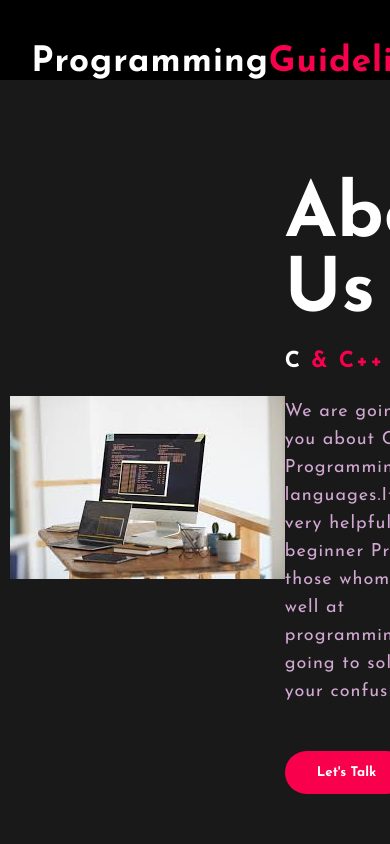
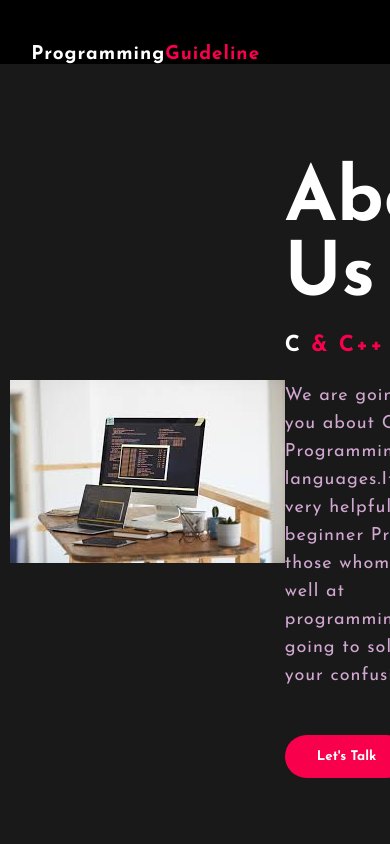
Before and after one commit to TajbinJahan/webpage-project-300, a plain HTML site: page index.html in a window 390 px wide. Shown: the top 844 px of the page. Drawn offline with Linux system fonts and the light colour scheme.

Commit message:
changes1

```diff
--- a/css/style.css
+++ b/css/style.css
@@ -5,11 +5,7 @@
 	box-sizing: border-box;
 }
 .hero{
-	/* height: 100vh;
-	width: 100%;
-	background-image: url(../img/pic2.jpg);
-	background-size: cover;
-	background-position: center; */
+
 	background-color:#000;
 }
 nav{
@@ -303,3 +299,14 @@ footer p:nth-child(2){
 	bottom: 35px;
 	font-size: 14px;
 }
+
+@media screen and (max-width: 600px)
+{
+	.logo{
+		color: white;
+		font-size: 19px;
+		letter-spacing: 1px;
+		cursor: pointer;
+	}
+
+}
--- a/index.html
+++ b/index.html
@@ -1,6 +1,7 @@
 <!DOCTYPE html>
 <html>
 <head>
+	<meta name="viewport" content="width=device-width,initial-scale=1.0">
 	<title>Programming Guideline website</title>
 	<link rel="stylesheet" type="text/css" href="css/style.css">
 
```
